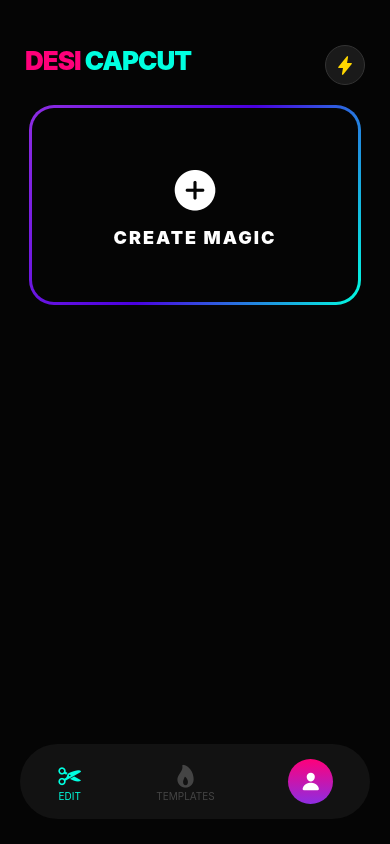
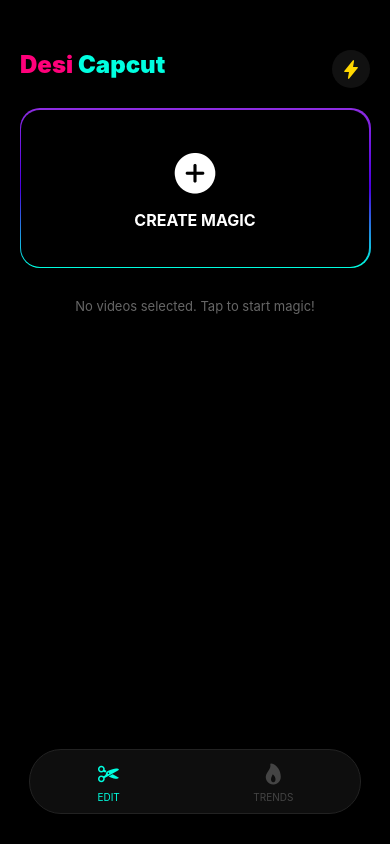
Before and after one commit to aabhishek9650-max/desi-capcut-app, a React Native app: screen / in a window 390 px wide. Built offline with nearby package versions, Linux system fonts and the light colour scheme.

Commit message:
Update App.js

```diff
--- a/App.js
+++ b/App.js
@@ -1,136 +1,189 @@
 import React, { useState } from 'react';
 import {
-  StyleSheet, Text, View, TouchableOpacity, ScrollView,
-  Image, StatusBar, Dimensions
+  StyleSheet, Text, View, Pressable, ScrollView,
+  StatusBar, Dimensions, Image, ActivityIndicator, Alert
 } from 'react-native';
 import * as ImagePicker from 'expo-image-picker';
+import * as VideoThumbnails from 'expo-video-thumbnails';
 import { Ionicons } from '@expo/vector-icons';
-import { LinearGradient } from 'expo-linear-gradient'; // Gradient ke liye
+import { LinearGradient } from 'expo-linear-gradient';
 
 const { width } = Dimensions.get('window');
 
 export default function App() {
-  const [selectedVideos, setSelectedVideos] = useState([]);
+  const [selectedMedia, setSelectedMedia] = useState([]);
+  const [loading, setLoading] = useState(false);
   const [activeTab, setActiveTab] = useState('edit');
 
   const pickVideos = async () => {
+    // ✅ Max Limit Control
+    if (selectedMedia.length >= 10) {
+      Alert.alert("Limit Reached", "Bhai, 10 videos kaafi hain!");
+      return;
+    }
+
     let result = await ImagePicker.launchImageLibraryAsync({
       mediaTypes: ImagePicker.MediaTypeOptions.Videos,
       allowsMultipleSelection: true,
-      selectionLimit: 10,
-      quality: 1,
+      selectionLimit: 10 - selectedMedia.length,
     });
-    if (!result.canceled) setSelectedVideos(result.assets);
+
+    if (!result.canceled) {
+      setLoading(true); // ✅ Loading Flicker Fix
+      try {
+        const mediaWithThumbs = await Promise.all(
+          result.assets.map(async (asset) => {
+            try {
+              // ✅ Random Thumbnail Time for better visuals
+              const randomTime = Math.floor(Math.random() * 3000);
+              const { uri } = await VideoThumbnails.getThumbnailAsync(asset.uri, {
+                time: randomTime,
+              });
+              return { videoUri: asset.uri, thumbUri: uri };
+            } catch (e) {
+              return { videoUri: asset.uri, thumbUri: null }; // ✅ Null case handled
+            }
+          })
+        );
+
+        setSelectedMedia(prevMedia => {
+          // ✅ Duplicate Check
+          const uniqueNewMedia = mediaWithThumbs.filter(
+            newV => !prevMedia.some(oldV => oldV.videoUri === newV.videoUri)
+          );
+          return [...prevMedia, ...uniqueNewMedia].slice(0, 10);
+        });
+      } finally {
+        setLoading(false);
+      }
+    }
+  };
+
+  const removeVideo = (uri, e) => {
+    e.stopPropagation(); // ✅ Propagation Bug Fix
+    Alert.alert(
+      "Remove Video?",
+      "Kya aap is video ko hatana chahte hain?", // ✅ Delete Confirmation
+      [
+        { text: "Cancel", style: "cancel" },
+        { text: "Remove", onPress: () => setSelectedMedia(selectedMedia.filter(v => v.videoUri !== uri)), style: "destructive" }
+      ]
+    );
   };
 
   return (
     <View style={styles.container}>
       <StatusBar barStyle="light-content" />
 
-      {/* 🌈 Colorful Header */}
       <View style={styles.header}>
         <View style={{flexDirection: 'row'}}>
            <Text style={[styles.logoText, {color: '#FF007A'}]}>Desi </Text>
            <Text style={[styles.logoText, {color: '#00FFE0'}]}>Capcut</Text>
         </View>
-        <TouchableOpacity style={styles.iconCircle}>
-          <Ionicons name="flash" size={20} color="#FFD700" />
-        </TouchableOpacity>
+        <Pressable style={styles.iconCircle}><Ionicons name="flash" size={20} color="#FFD700" /></Pressable>
       </View>
 
       <ScrollView contentContainerStyle={styles.scrollContainer}>
         {activeTab === 'edit' ? (
           <View style={{width: '100%', alignItems: 'center'}}>
-            {selectedVideos.length === 0 ? (
-              <TouchableOpacity onPress={pickVideos}>
-                <LinearGradient
-                  colors={['#8E2DE2', '#4A00E0', '#00FFE0']}
-                  start={{x: 0, y: 0}}
-                  end={{x: 1, y: 1}}
-                  style={styles.newProjectBox}
-                >
+
+            {/* New Project / Create Magic Button */}
+            {selectedMedia.length === 0 ? (
+              <Pressable
+                onPress={pickVideos}
+                disabled={loading}
+                style={({ pressed }) => [{ transform: [{ scale: pressed ? 0.96 : 1 }] }]} // ✅ Press Animation
+              >
+                <LinearGradient colors={['#8E2DE2', '#4A00E0', '#00FFE0']} style={styles.newProjectBox}>
                   <View style={styles.innerBox}>
-                    <Ionicons name="add-circle" size={50} color="white" />
-                    <Text style={styles.newProjectText}>CREATE MAGIC</Text>
+                    {loading ? (
+                      <View style={{alignItems: 'center'}}>
+                        <ActivityIndicator color="#00FFE0" size="large" />
+                        <Text style={{color: '#00FFE0', marginTop: 10, fontSize: 12}}>Processing videos...</Text>
+                      </View>
+                    ) : (
+                      <>
+                        <Ionicons name="add-circle" size={50} color="white" />
+                        <Text style={styles.newProjectText}>CREATE MAGIC</Text>
+                      </>
+                    )}
                   </View>
                 </LinearGradient>
-              </TouchableOpacity>
+              </Pressable>
             ) : (
               <View style={styles.videoGrid}>
-                {selectedVideos.map((v, i) => (
-                  <View key={i} style={styles.videoCard}>
-                    <Image source={{ uri: v.uri }} style={styles.thumbnail} />
+                {selectedMedia.map((item) => (
+                  <Pressable
+                    key={item.videoUri} // ✅ Better Key
+                    style={({ pressed }) => [
+                      styles.videoCard,
+                      { transform: [{ scale: pressed ? 0.98 : 1 }] }
+                    ]}
+                  >
+                    <Image
+                      source={{ uri: item.thumbUri || item.videoUri }} // ✅ Thumbnail fix
+                      style={styles.thumbnail}
+                    />
                     <LinearGradient colors={['transparent', 'rgba(0,0,0,0.8)']} style={styles.cardOverlay} />
-                  </View>
+
+                    <Pressable style={styles.deleteBtn} onPress={(e) => removeVideo(item.videoUri, e)}>
+                      <Ionicons name="close-circle" size={26} color="white" />
+                    </Pressable>
+                  </Pressable>
                 ))}
+
+                {selectedMedia.length < 10 && (
+                  <Pressable
+                    style={({ pressed }) => [styles.videoCard, styles.addMoreBtn, { transform: [{ scale: pressed ? 0.95 : 1 }] }]}
+                    onPress={pickVideos}
+                  >
+                    <Ionicons name="add" size={40} color="#333" />
+                  </Pressable>
+                )}
               </View>
+            )}
+
+            {/* ✅ Empty State Message */}
+            {selectedMedia.length === 0 && !loading && (
+              <Text style={styles.emptyText}>No videos selected. Tap to start magic!</Text>
             )}
           </View>
         ) : (
-          /* ⚡ Colorful Templates */
-          <View style={styles.templateSection}>
-            <Text style={styles.sectionTitle}>TRENDING <Text style={{color: '#FF007A'}}>VIBES</Text></Text>
-            <View style={styles.templateGrid}>
-               {[1,2,3,4].map((item) => (
-                 <TouchableOpacity key={item} style={styles.templateCard}>
-                   <LinearGradient colors={['#333', '#111']} style={styles.tempImage}>
-                     <Ionicons name="play" size={30} color="#00FFE0" />
-                   </LinearGradient>
-                   <Text style={styles.tempTitle}>Viral Beat {item}</Text>
-                 </TouchableOpacity>
-               ))}
-            </View>
-          </View>
+          <View style={styles.templateSection}><Text style={styles.sectionTitle}>TRENDING</Text></View>
         )}
       </ScrollView>
 
-      {/* 🎮 RGB Style Bottom Nav */}
+      {/* Bottom Nav Bar */}
       <View style={styles.bottomNav}>
-        <TouchableOpacity onPress={() => setActiveTab('edit')} style={styles.navBtn}>
-          <Ionicons name="cut" size={26} color={activeTab === 'edit' ? '#00FFE0' : '#444'} />
-          <Text style={{color: activeTab === 'edit' ? '#00FFE0' : '#444', fontSize: 10}}>EDIT</Text>
-        </TouchableOpacity>
-
-        <TouchableOpacity onPress={() => setActiveTab('templates')} style={styles.navBtn}>
-          <Ionicons name="flame" size={26} color={activeTab === 'templates' ? '#FF007A' : '#444'} />
-          <Text style={{color: activeTab === 'templates' ? '#FF007A' : '#444', fontSize: 10}}>TEMPLATES</Text>
-        </TouchableOpacity>
-
-        <TouchableOpacity style={styles.navBtn}>
-          <LinearGradient colors={['#FF007A', '#8E2DE2']} style={styles.proCircle}>
-            <Ionicons name="person" size={20} color="white" />
-          </LinearGradient>
-        </TouchableOpacity>
+        <Pressable onPress={() => setActiveTab('edit')} style={styles.navBtn}>
+          <Ionicons name="cut" size={24} color={activeTab === 'edit' ? '#00FFE0' : '#444'} />
+          <Text style={{color: activeTab === 'edit' ? '#00FFE0' : '#444', fontSize: 10, marginTop: 4}}>EDIT</Text>
+        </Pressable>
+        <Pressable onPress={() => setActiveTab('templates')} style={styles.navBtn}>
+          <Ionicons name="flame" size={24} color={activeTab === 'templates' ? '#FF007A' : '#444'} />
+          <Text style={{color: activeTab === 'templates' ? '#FF007A' : '#444', fontSize: 10, marginTop: 4}}>TRENDS</Text>
+        </Pressable>
       </View>
     </View>
   );
 }
 
 const styles = StyleSheet.create({
-  container: { flex: 1, backgroundColor: '#050505', paddingTop: 45 },
-  header: { flexDirection: 'row', justifyContent: 'space-between', paddingHorizontal: 25, marginBottom: 20 },
-  logoText: { fontSize: 26, fontWeight: '900', letterSpacing: -1, textTransform: 'uppercase' },
-  iconCircle: { width: 40, height: 40, borderRadius: 20, backgroundColor: '#1A1A1A', justifyContent: 'center', alignItems: 'center', borderWidth: 1, borderColor: '#333' },
-
-  scrollContainer: { paddingBottom: 120 },
-
-  newProjectBox: { width: width * 0.85, height: 200, borderRadius: 25, padding: 3, justifyContent: 'center', alignItems: 'center', elevation: 15, shadowColor: '#00FFE0', shadowOpacity: 0.5 },
-  innerBox: { width: '100%', height: '100%', backgroundColor: '#050505', borderRadius: 22, justifyContent: 'center', alignItems: 'center' },
-  newProjectText: { color: 'white', fontWeight: '900', fontSize: 18, marginTop: 10, letterSpacing: 2 },
-
-  videoGrid: { flexDirection: 'row', flexWrap: 'wrap', gap: 12, padding: 12, justifyContent: 'center' },
-  videoCard: { width: (width/2)-20, height: 260, borderRadius: 20, overflow: 'hidden', backgroundColor: '#111', borderWidth: 1, borderColor: '#222' },
-  thumbnail: { width: '100%', height: '100%' },
+  container: { flex: 1, backgroundColor: '#000', paddingTop: 50 },
+  header: { flexDirection: 'row', justifyContent: 'space-between', paddingHorizontal: 20, marginBottom: 20 },
+  logoText: { fontSize: 24, fontWeight: '900' },
+  iconCircle: { width: 38, height: 38, borderRadius: 19, backgroundColor: '#111', justifyContent: 'center', alignItems: 'center' },
+  scrollContainer: { paddingBottom: 100 },
+  newProjectBox: { width: width * 0.9, height: 160, borderRadius: 20, padding: 1.5 },
+  innerBox: { flex: 1, backgroundColor: '#000', borderRadius: 19, justifyContent: 'center', alignItems: 'center' },
+  newProjectText: { color: 'white', fontWeight: 'bold', fontSize: 16, marginTop: 10 },
+  videoGrid: { flexDirection: 'row', flexWrap: 'wrap', padding: 5, justifyContent: 'flex-start' },
+  videoCard: { width: (width/2)-15, height: 220, borderRadius: 12, overflow: 'hidden', margin: 7, backgroundColor: '#111' }, // ✅ margin instead of gap
+  addMoreBtn: { borderStyle: 'dashed', borderWidth: 1, borderColor: '#333', justifyContent: 'center', alignItems: 'center' }, // ✅ borderWidth
+  thumbnail: { width: '100%', height: '100%', resizeMode: 'cover' },
   cardOverlay: { position: 'absolute', bottom: 0, width: '100%', height: '40%' },
-
-  templateSection: { padding: 20 },
-  sectionTitle: { color: 'white', fontSize: 22, fontWeight: '900', marginBottom: 20 },
-  templateGrid: { flexDirection: 'row', flexWrap: 'wrap', justifyContent: 'space-between' },
-  templateCard: { width: (width/2)-25, marginBottom: 20 },
-  tempImage: { width: '100%', height: 240, borderRadius: 20, justifyContent: 'center', alignItems: 'center', borderWidth: 1, borderColor: '#222' },
-  tempTitle: { color: '#EEE', marginTop: 10, fontWeight: '600', fontSize: 14, textAlign: 'center' },
-
-  bottomNav: { position: 'absolute', bottom: 25, left: 20, right: 20, height: 75, backgroundColor: 'rgba(20,20,20,0.95)', borderRadius: 40, flexDirection: 'row', justifyContent: 'space-around', alignItems: 'center', borderWeight: 1, borderColor: '#333', elevation: 10 },
-  navBtn: { alignItems: 'center', justifyContent: 'center' },
-  proCircle: { width: 45, height: 45, borderRadius: 22.5, justifyContent: 'center', alignItems: 'center' }
+  deleteBtn: { position: 'absolute', top: 8, right: 8 },
+  emptyText: { color: '#666', marginTop: 30, fontSize: 13 },
+  bottomNav: { position: 'absolute', bottom: 30, alignSelf: 'center', width: '85%', height: 65, backgroundColor: 'rgba(15,15,15,0.95)', borderRadius: 32, flexDirection: 'row', justifyContent: 'space-around', alignItems: 'center', borderWidth: 1, borderColor: '#222' },
+  navBtn: { alignItems: 'center' }
 });
```
